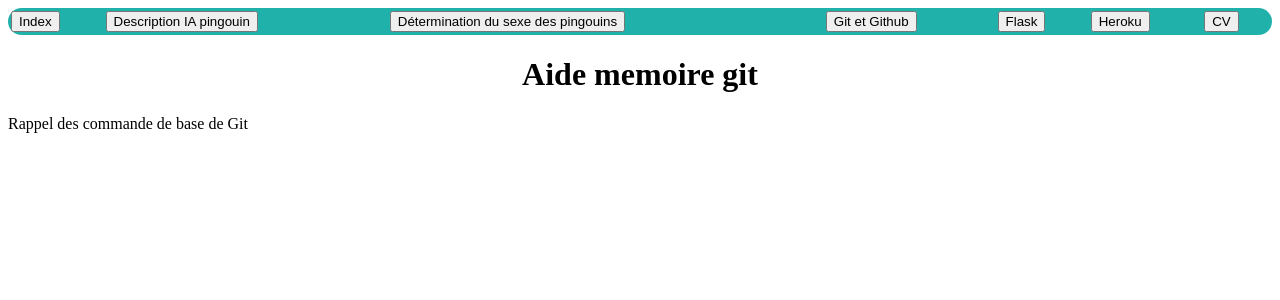
After one commit to barrmath/web_pingouin, a Flask app: page /git/ in a window 1280 px wide. The commit adds this page. Shown: the top 300 px of the page. Run offline with Flask 3, Linux system fonts and the light colour scheme; parts of the project's set-up code (start-up, migrations or seed data) failed here and were passed over.

Commit message:
creation d'une branche dev : modification pour mettre run.py debug=False en passage en prod, config.py rajout de la variable type_server ajout de page et debouton pour aide memoire git flask et heroku

```diff
--- a/config.py
+++ b/config.py
@@ -5,3 +5,4 @@ load_dotenv()
 
 #recup clé secrete dans un fichier .env
 SECRET_KEY = os.getenv("SECRET_KEY")
+type_server = os.getenv("type_server")
--- /dev/null
+++ b/pingouin_app/templates/aide_memoire_git.html
@@ -0,0 +1,12 @@
+{% extends 'base.html' %}
+
+{%block content %}
+
+    <header> <h1>Aide memoire git</h1></header>
+    <body>
+        <p>
+        Rappel des commande de base de Git
+        </p>
+    </body>
+
+{% endblock %}
--- a/pingouin_app/templates/base.html
+++ b/pingouin_app/templates/base.html
@@ -13,6 +13,9 @@
 		<td><form action={{url_for('index')}} method="post"><input type="submit"  value="Index"></form></td>
 		<td><form action={{url_for('description_ia_pingouin')}} method="get"><input type="submit" value="Description IA pingouin"></form></td>
 		<td><form action={{url_for('form_ia_pingouin')}} method="get"><input type="submit"  value="Détermination du sexe des pingouins"></form></td>
+    <td><form action={{url_for('git')}} method="get"><input type="submit"  value="Git et Github"></form></td>
+    <td><form action={{url_for('tip_flask')}} method="get"><input type="submit"  value="Flask"></form></td>
+    <td><form action={{url_for('tips_variable_systeme')}} method="get"><input type="submit"  value="Heroku"></form></td>
 		<td><form action={{url_for('cv')}} method="post"><input type="submit"  value="CV"></form></td>
 	</tr>
 </table>
--- a/pingouin_app/views.py
+++ b/pingouin_app/views.py
@@ -46,3 +46,16 @@ def resultat_pingouin():
 @app.route('/description_IA_pingouin/', methods = ['GET','POST'])
 def description_ia_pingouin():
     return render_template('description_ia_penguin.html')
+
+
+@app.route('/git/',methods = ['GET','POST'])
+def git():
+    return render_template('aide_memoire_git.html')
+
+@app.route('/flask/',methods = ['GET','POST'])
+def tip_flask():
+    return render_template('aide_memoire_flask.html')
+
+@app.route('/variable_serveur/',methods = ['GET','POST'])
+def tips_variable_systeme():
+    return render_template('aide_memoire_variable_systeme.html')
--- a/run.py
+++ b/run.py
@@ -1,4 +1,8 @@
 from pingouin_app import app
 
+
 if __name__ == "__main__":
-    app.run(debug=False)
+    if (type_server == 'local'):
+        app.run(debug=True)
+    else:
+        app.run(debug=False)
```
Also changed, not shown: pingouin_app/templates/aide_memoire_flask.html (added, +12 -0 lines), pingouin_app/templates/aide_memoire_variable_systeme.html (added, +12 -0 lines).
